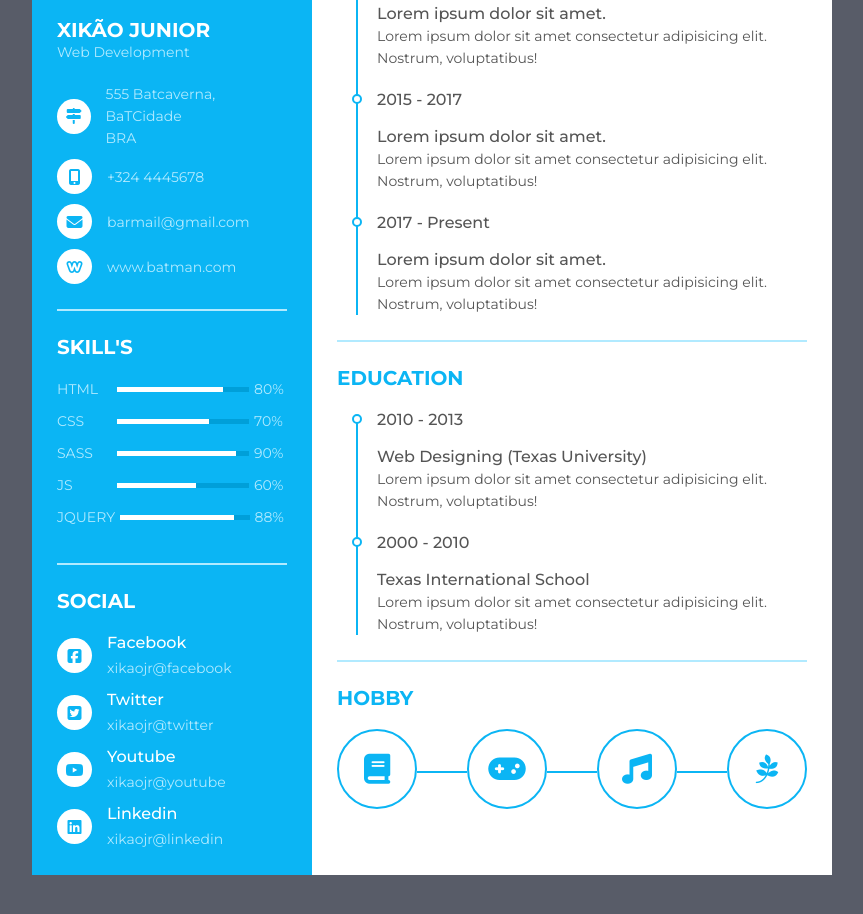
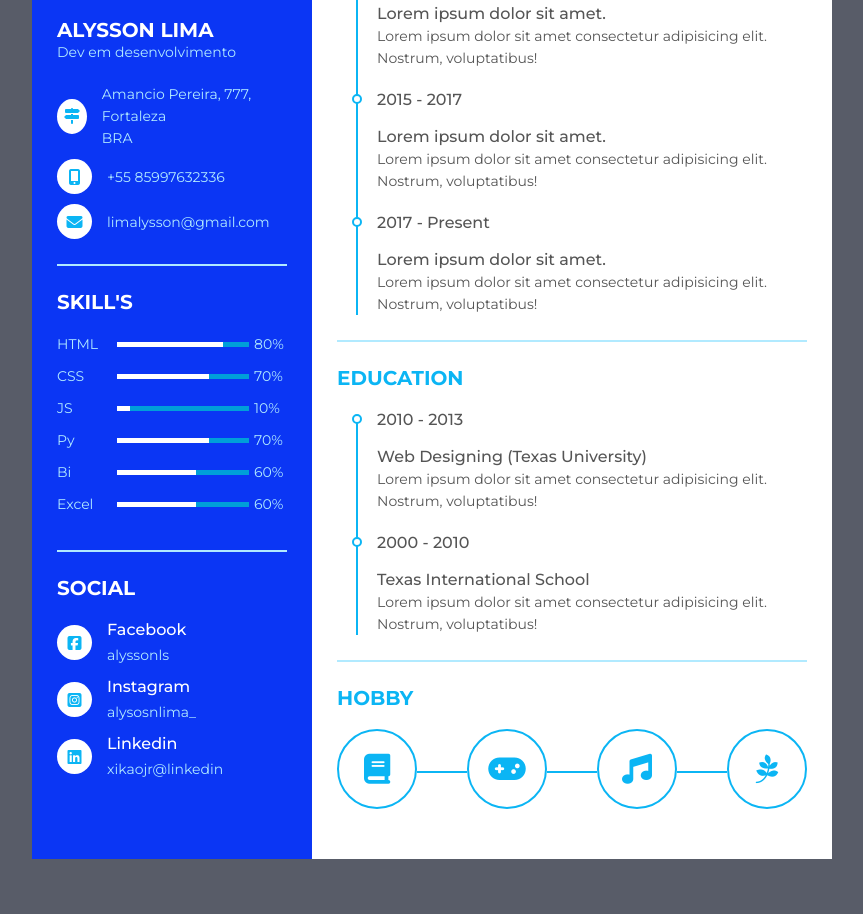
Before and after one commit to xikaojr/iwtraining, a plain HTML site: page portfolio01/index.html in a window 1280 px wide. Shown: the part 336-1250 px from the top of the page, without its empty margins (208-1071 px from the left). Drawn offline with Linux system fonts and the light colour scheme.

Commit message:
portfolio

```diff
--- a/portfolio01/index.css
+++ b/portfolio01/index.css
@@ -35,7 +35,7 @@ body {
 
 .resume .resume_left {
   width: 280px;
-  background: #0bb5f4;
+  background: #0b36f4;
 }
 
 .resume .resume_left .resume_profile {
--- a/portfolio01/index.html
+++ b/portfolio01/index.html
@@ -1,16 +1,25 @@
-<script src="https://kit.fontawesome.com/b99e675b6e.js"></script>
-<link rel="stylesheet" href="index.css">
+<!DOCTYPE html>
+<html lang="pt-BR">
+<head>
+  <meta charset="UTF-8">
+  <meta name="viewport" content="width=device-width, initial-scale=1.0">
+  <title>Alysson Lima</title>
+  <script src="https://kit.fontawesome.com/b99e675b6e.js"></script>
+  <link rel="stylesheet" href="index.css">
+</head>
+<body>
+
 
 <div class="resume">
    <div class="resume_left">
      <div class="resume_profile">
-       <img src="https://i.imgur.com/1sL6gFG_d.webp?maxwidth=760&fidelity=grand" alt="profile_pic">
+       <img src="IMG_20230413_130257 (2).jpg" alt="profile_pic" height="100%">
      </div>
      <div class="resume_content">
        <div class="resume_item resume_info">
          <div class="title">
-           <p class="bold">XIKÃO JUNIOR</p>
-           <p class="regular">Web Development</p>
+           <p class="bold">ALYSSON LIMA</p>
+           <p class="regular">Dev em desenvolvimento</p>
          </div>
          <ul>
            <li>
@@ -18,7 +27,7 @@
                <i class="fas fa-map-signs"></i>
              </div>
              <div class="data">
-               555 Batcaverna, BaTCidade <br /> BRA
+               Amancio Pereira, 777, Fortaleza <br /> BRA
              </div>
            </li>
            <li>
@@ -26,7 +35,7 @@
                <i class="fas fa-mobile-alt"></i>
              </div>
              <div class="data">
-               +324 4445678
+               +55 85997632336
              </div>
            </li>
            <li>
@@ -34,17 +43,10 @@
                <i class="fas fa-envelope"></i>
              </div>
              <div class="data">
-               barmail@gmail.com
+               limalysson@gmail.com
              </div>
            </li>
-           <li>
-             <div class="icon">
-               <i class="fab fa-weebly"></i>
-             </div>
-             <div class="data">
-               www.batman.com
-             </div>
-           </li>
+
          </ul>
        </div>
        <div class="resume_item resume_skills">
@@ -70,18 +72,28 @@
              </div>
              <div class="skill_per">70%</div>
            </li>
+
            <li>
              <div class="skill_name">
-               SASS
+               JS
              </div>
              <div class="skill_progress">
-               <span style="width: 90%;"></span>
+               <span style="width: 10%;"></span>
              </div>
-             <div class="skill_per">90%</div>
+             <div class="skill_per">10%</div>
            </li>
            <li>
              <div class="skill_name">
-               JS
+               Py
+             </div>
+             <div class="skill_progress">
+               <span style="width: 70%;"></span>
+             </div>
+             <div class="skill_per">70%</div>
+           </li>
+           <li>
+             <div class="skill_name">
+               Bi
              </div>
              <div class="skill_progress">
                <span style="width: 60%;"></span>
@@ -90,12 +102,12 @@
            </li>
            <li>
              <div class="skill_name">
-               JQUERY
+               Excel
              </div>
              <div class="skill_progress">
-               <span style="width: 88%;"></span>
+               <span style="width: 60%;"></span>
              </div>
-             <div class="skill_per">88%</div>
+             <div class="skill_per">60%</div>
            </li>
          </ul>
        </div>
@@ -110,27 +122,19 @@
              </div>
              <div class="data">
                <p class="semi-bold">Facebook</p>
-               <p>xikaojr@facebook</p>
+               <p>alyssonls</p>
              </div>
            </li>
            <li>
              <div class="icon">
-               <i class="fab fa-twitter-square"></i>
+               <i class="fab fa-instagram-square"></i>
              </div>
              <div class="data">
-               <p class="semi-bold">Twitter</p>
-               <p>xikaojr@twitter</p>
+               <p class="semi-bold">Instagram</p>
+               <p>alysosnlima_</p>
              </div>
            </li>
-           <li>
-             <div class="icon">
-               <i class="fab fa-youtube"></i>
-             </div>
-             <div class="data">
-               <p class="semi-bold">Youtube</p>
-               <p>xikaojr@youtube</p>
-             </div>
-           </li>
+
            <li>
              <div class="icon">
                <i class="fab fa-linkedin"></i>
@@ -213,3 +217,7 @@
     </div>
   </div>
 </div>
+
+
+</body>
+</html>
```
Also changed, not shown: 1 other file.
